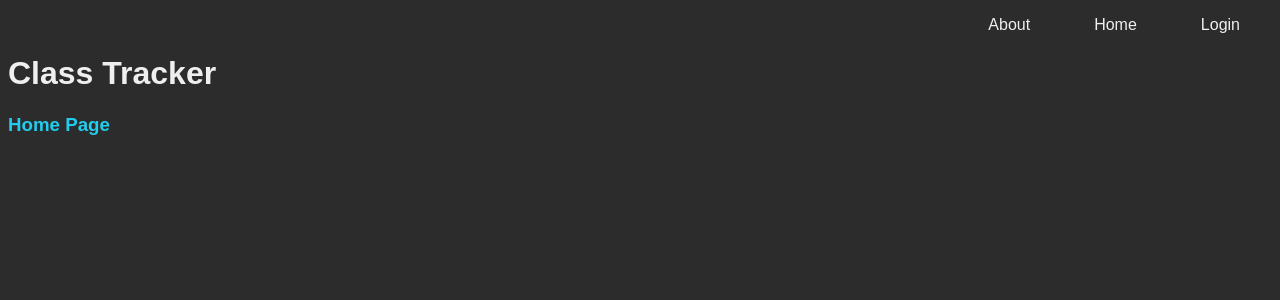
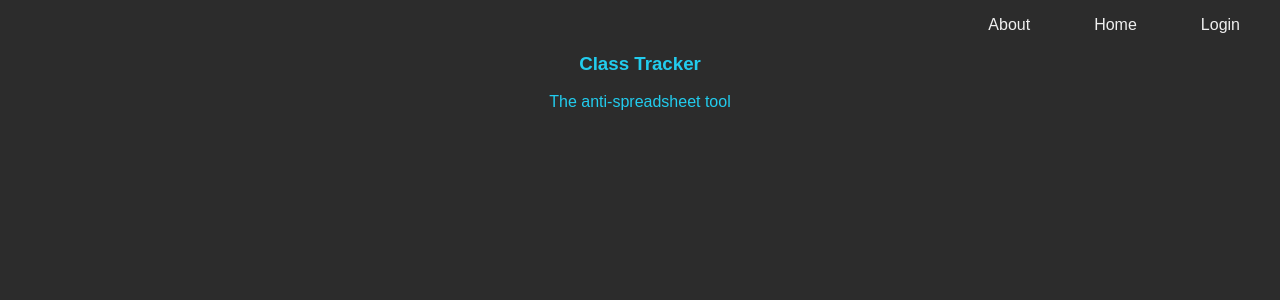
Before and after one commit to timegated/class-tracker, a React app in the folder client/: page / in a window 1280 px wide. Shown: the top 300 px of the page. Built offline with nearby package versions, Linux system fonts and the light colour scheme.

Commit message:
setting up item components structure and figuring out general styling for this app

```diff
--- a/client/package.json
+++ b/client/package.json
@@ -25,6 +25,8 @@
   },
   "dependencies": {
     "react": "^16.13.1",
-    "react-dom": "^16.13.1"
+    "react-dom": "^16.13.1",
+    "react-router": "^5.1.2",
+    "react-router-dom": "^5.1.2"
   }
 }
--- a/client/src/App.js
+++ b/client/src/App.js
@@ -4,9 +4,8 @@ import Navbar from "./Layout/Navbar";
 
 function App() {
     return (
-        <div>
+        <div className="main-content">
             <Navbar />
-            <h1 className="title">Class Tracker</h1>
             <Home />
         </div>
     );
--- a/client/src/Pages/Home.js
+++ b/client/src/Pages/Home.js
@@ -3,7 +3,8 @@ import React, { Fragment } from "react";
 function Home() {
     return (
         <Fragment>
-            <h3 className="home-page__title">Home Page</h3>
+            <h3 className="home-page__title">Class Tracker</h3>
+            <p className="home-page__title">The anti-spreadsheet tool</p>
         </Fragment>
     );
 };
--- a/client/src/index.css
+++ b/client/src/index.css
@@ -4,6 +4,12 @@ body {
     font-family: sans-serif;
 }
 
+.main-content {
+    max-width: 1440px;
+    margin: 0 auto;
+}
+
 .home-page__title {
     color: #2cef;
+    text-align: center;
 }
```
Also changed, not shown: client/src/components/CurrentItems/CurrentItems.js (added, +11 -0 lines), 1 other file (tests, documents, lock files or other folders).
